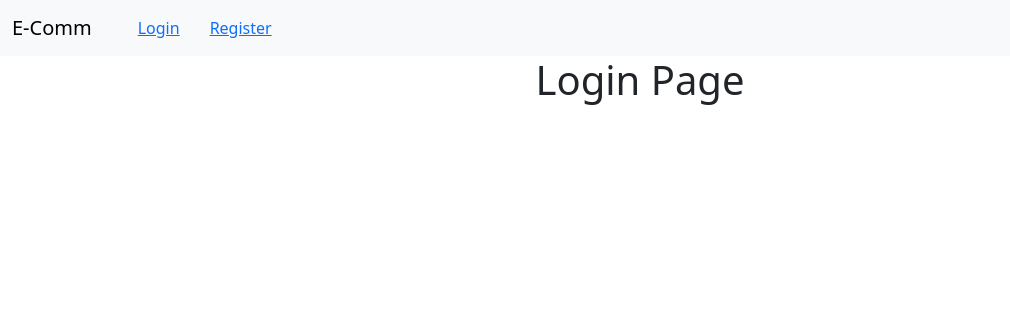
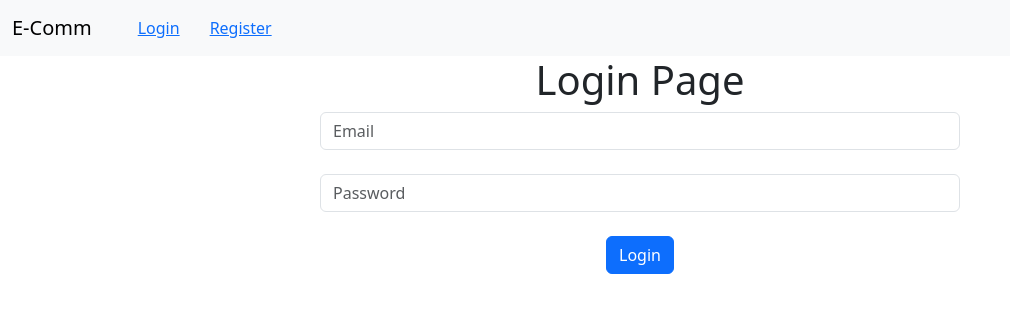
Before and after one commit to yegonkimutai/E-Comm-laravel-react, a React (Create React App) app in the folder front/: page /login in a window 1280 px wide. Shown: the top 312 px of the page, without its empty margins (0-1010 px from the left). Built offline with nearby package versions, Linux system fonts and the light colour scheme.

Commit message:
:zap: Modify login page

```diff
--- a/front/src/components/Login.js
+++ b/front/src/components/Login.js
@@ -1,9 +1,13 @@
-import React, { useEffect } from 'react'
+import React, { useEffect, useState } from 'react'
 import Header from './Header'
 import { useNavigate } from 'react-router-dom'
 
 function Login() {
   const navigate = useNavigate();
+  const[email, setEmail] = useState('');
+  const[password, setPassword] = useState('');
+
+  const BASE_URL = 'http://localhost:8000/api/login'
 
   useEffect(() => {
     if(localStorage.getItem('user-info')) {
@@ -11,10 +15,42 @@ function Login() {
     }
   }, [])
 
+  const logIn = async() => {
+    let item = {email, password}
+    let result = await fetch(BASE_URL, {
+      method: 'POST',
+      body: JSON.stringify(item),
+      headers: {
+        'Content-Type':'application/json',
+        'Accept':'application/json'
+      }
+    })
+    result = await result.json()
+    localStorage.setItem('user-info', JSON.stringify(result))
+    navigate('/add')
+  }
+
   return (
     <div>
       <Header />
       <h1>Login Page</h1>
+      <div className='col-sm-6 offset-sm-3'>
+        <input
+          className='form-control'
+          value={email}
+          onChange={e => setEmail(e.target.value)}
+          type='text'
+          placeholder='Email' />
+        <br />
+        <input
+          className='form-control'
+          value={password}
+          onChange={e => setPassword(e.target.value)}
+          type='password'
+          placeholder='Password' />
+        <br />
+        <button onClick={logIn} className='btn btn-primary'>Login</button>
+      </div>
     </div>
   )
 }
```
